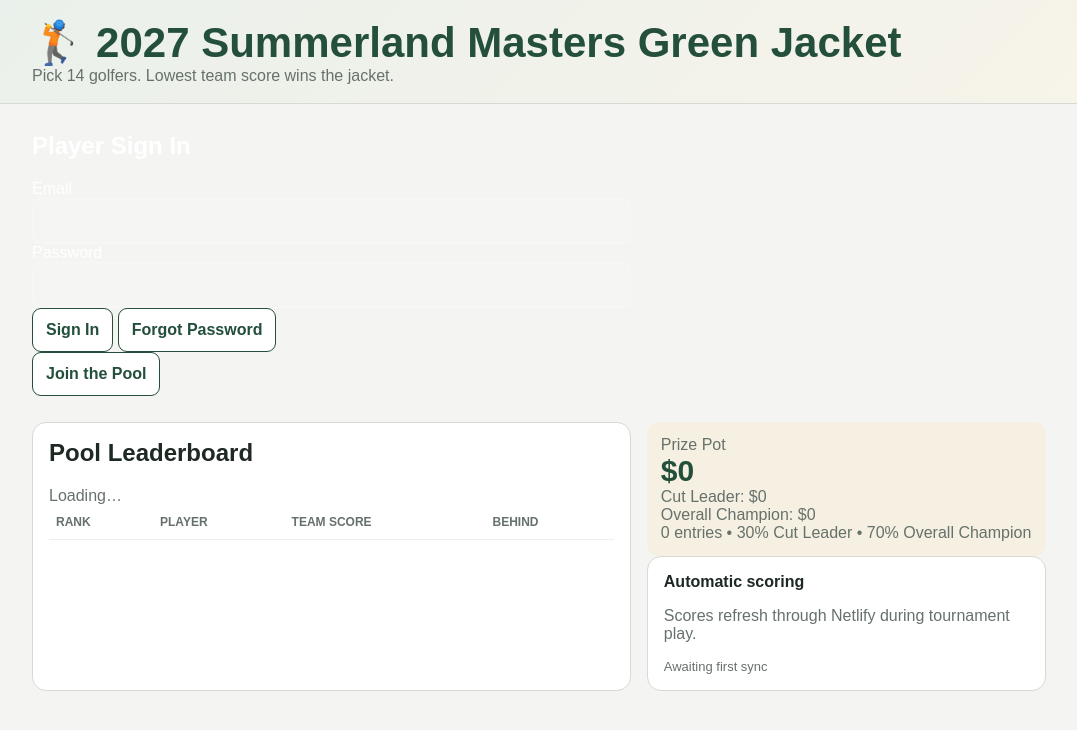
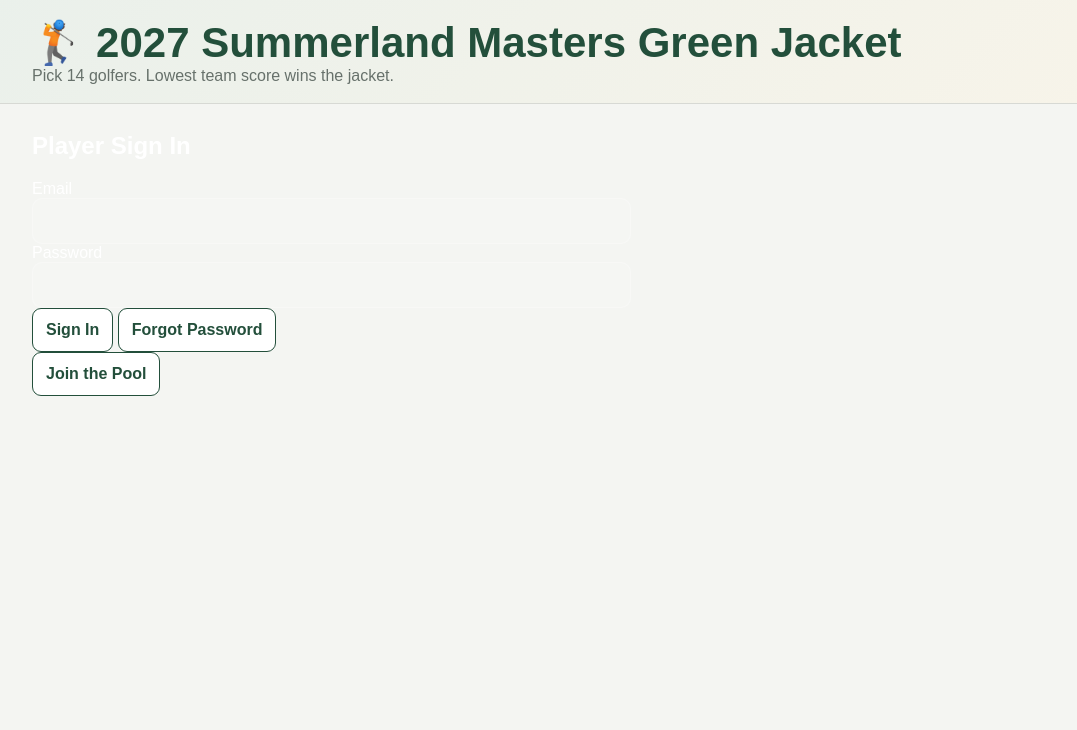
Before and after one commit to wayne-lock/Summerland-Masters-Green-Jacket, a website: page public/index.html in a window 1280 px wide. Shown: the whole page, without its empty margins (101-1178 px from the left). Drawn offline with nearby package versions, Linux system fonts and the light colour scheme.

Commit message:
Hide leaderboard until sign in

```diff
--- a/public/index.html
+++ b/public/index.html
@@ -318,7 +318,7 @@ Pick 14 golfers. Lowest team score wins the jacket.
 
   <div id="authMessage" class="notice hidden"></div>
 </section>
-<section id="leaderboard">
+<section id="leaderboard" class="hidden">
 
 <div class="grid">
 
```
